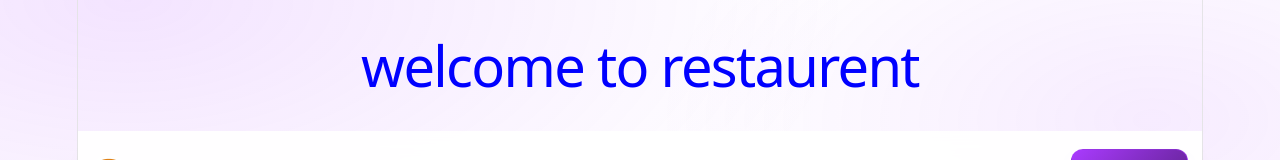
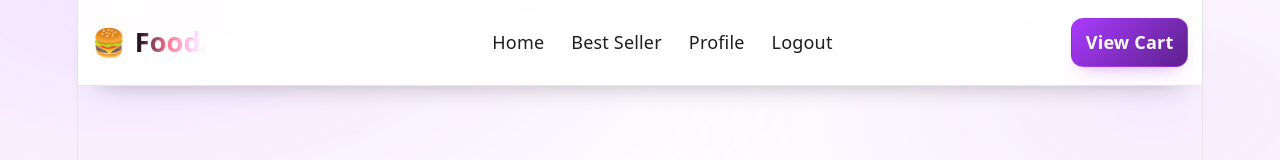
Before and after one commit to sathvik044/Food-Restaurent, a React (Vite) app in the folder frontend/: page / in a window 1280 px wide. Shown: the top 160 px of the page. Built offline with nearby package versions, Linux system fonts and the light colour scheme.

Commit message:
modified readme

```diff
--- a/frontend/src/App.tsx
+++ b/frontend/src/App.tsx
@@ -11,7 +11,6 @@ import { Routes, Route, Navigate } from 'react-router-dom';
 function App(){
   return (
     <div >
-      <h1 style={{ color: 'blue' }}>welcome to restaurent</h1>
       <Navbar />
       <Routes>
         <Route path="/" element={<Home />} />
```
Also changed, not shown: 1 other file (tests, documents, lock files or other folders).
